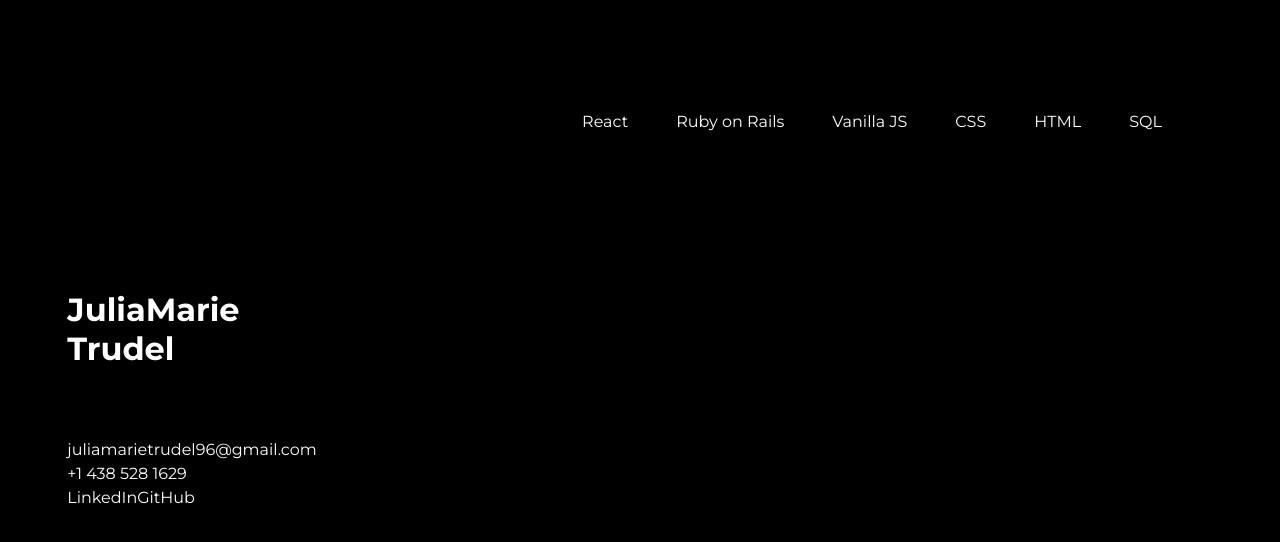
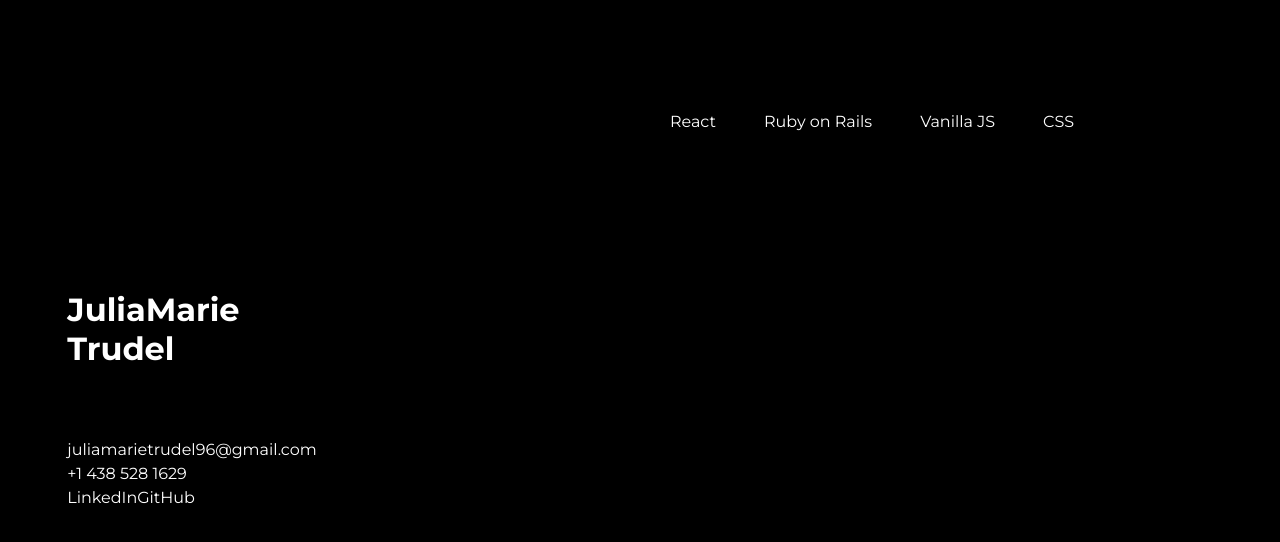
Before and after one commit to juliamarietrudel/portfolio, a React (Vite) app: page / in a window 1280 px wide. Shown: the top 542 px of the page. Built offline with nearby package versions, Linux system fonts and the light colour scheme.

Commit message:
udpated menu items

```diff
--- a/src/components/Card.css
+++ b/src/components/Card.css
@@ -24,7 +24,7 @@ a {
   background-size: cover; /* Ensure the image covers the card */
   box-shadow: rgba(100, 100, 111, 0.2) 0px 7px 29px 0px;
   transition: box-shadow 0.3s ease;
-  border: 1px solid white;
+  /* border: 1px solid white; */
   cursor: pointer;
 }
 
--- a/src/components/Cards.tsx
+++ b/src/components/Cards.tsx
@@ -1,13 +1,12 @@
-import { useState } from "react";
 import Card from "./Card";
 import "./Cards.css";
 
 const projects = [
   {
     image: "images/project-cambio.png",
-    languages: ["HTML", "CSS"],
+    languages: ["CSS"],
     key: "1",
-    url: "",
+    url: "https://github.com/juliamarietrudel/cambio",
   },
   {
     image: "images/project-bouldering.png",
@@ -23,7 +22,7 @@ const projects = [
   },
   {
     image: "images/project-calculator.png",
-    languages: ["Vanilla JS", "HTML", "CSS"],
+    languages: ["Vanilla JS", "CSS"],
     key: "4",
     url: "",
   },
@@ -31,7 +30,13 @@ const projects = [
     image: "images/project-golf.png",
     languages: ["Ruby on Rails", "SQL"],
     key: "5",
-    url: "",
+    url: "http://golf-booking-app-988410ec4e3c.herokuapp.com",
+  },
+  {
+    image: "images/project-nearme.png",
+    languages: ["Ruby on Rails", "React", "SQL"],
+    key: "6",
+    url: "https://github.com/juliamarietrudel/near_me",
   },
 ];
 
--- a/src/components/Menu.tsx
+++ b/src/components/Menu.tsx
@@ -6,14 +6,7 @@ interface Props {
 }
 
 export default function Menu({ selectedLanguage, setSelectedLanguage }: Props) {
-  const languages = [
-    "React",
-    "Ruby on Rails",
-    "Vanilla JS",
-    "CSS",
-    "HTML",
-    "SQL",
-  ];
+  const languages = ["React", "Ruby on Rails", "Vanilla JS", "CSS"];
 
   return (
     <>
```
Also changed, not shown: public/images/project-nearme.png (added).
